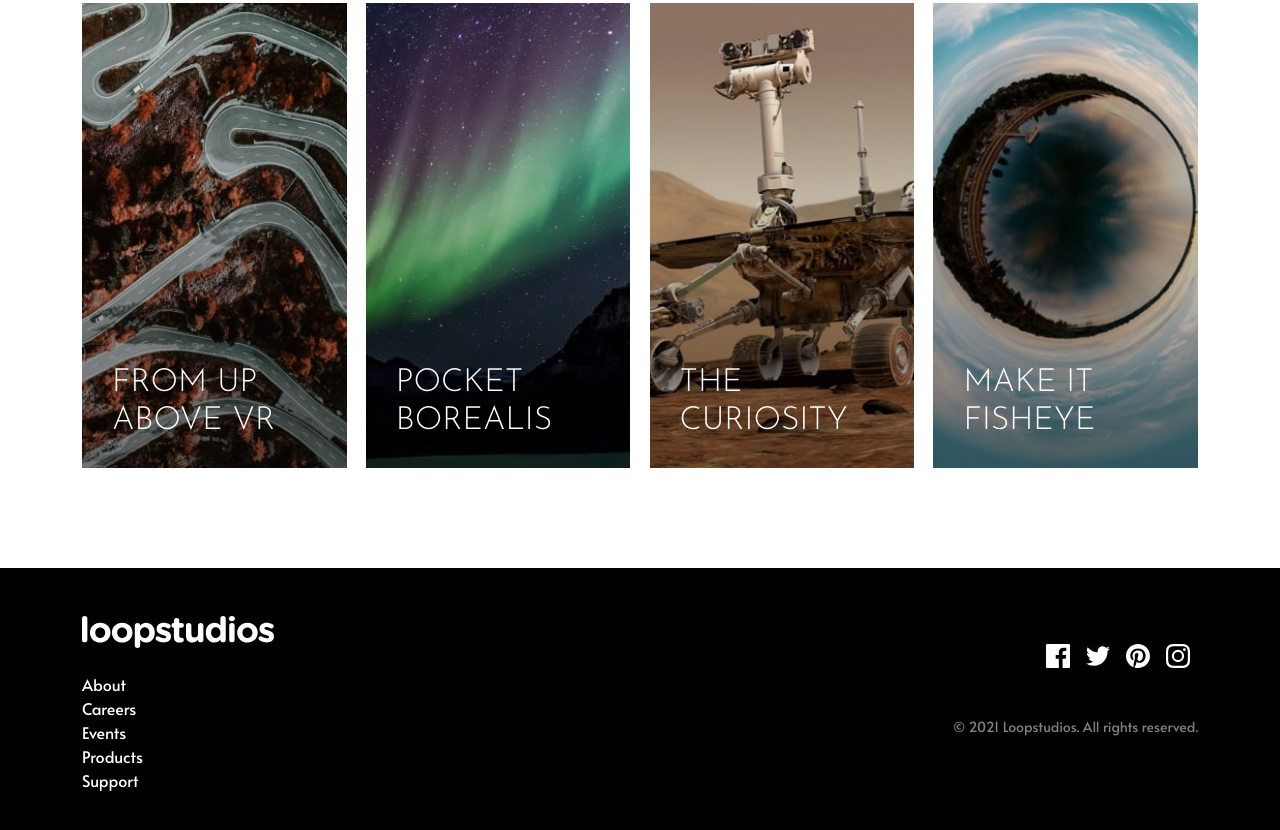
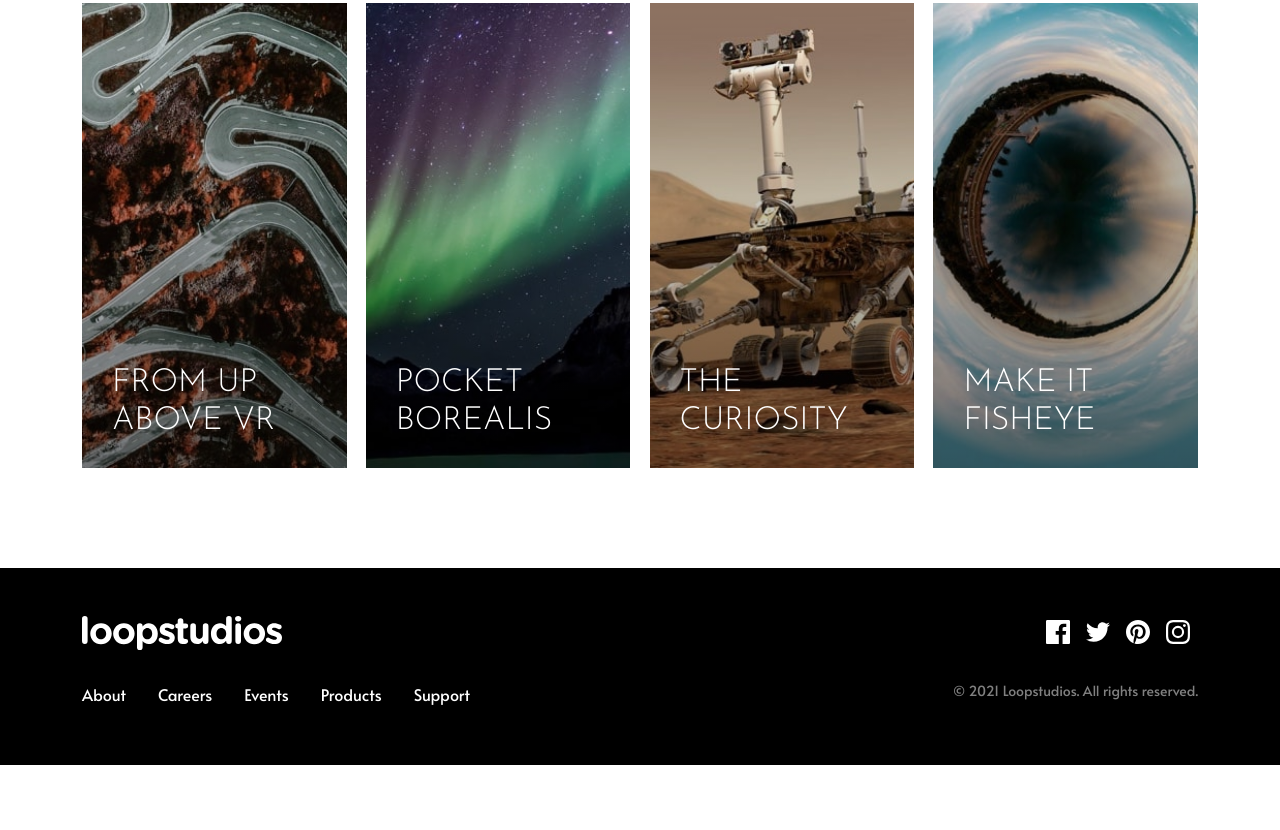
Before and after one commit to MahdiSohaily/loop-Studio, a website built with Vite: page index.html in a window 1280 px wide. Shown: the part 2217-3047 px from the top of the page. After the commit the page ends 2982 px from the top, so only its background shows below. Built offline with nearby package versions, Linux system fonts and the light colour scheme.

Commit message:
Update footer alignment

```diff
--- a/index.html
+++ b/index.html
@@ -169,9 +169,8 @@
   <footer class="bg-black py-5 ">
     <div class="container">
       <div class="row">
-        <div class="col-sm-6">
-          <img class="mb-4 img-fluid" src="./images/logo.svg" alt="website logo">
-          <div class="row">
+        <div class="col-md-6 footer-align">
+          <img class="mb-4 img-fluid" width="200" height="40" src="./images/logo.svg" alt="website logo">
             <ul class="footer-nav ">
               <li class="nav-item">
                 <a href="#about" class="nav-link text-white">About</a>
@@ -189,10 +188,9 @@
                 <a href="#support" class="nav-link text-white">Support</a>
               </li>
             </ul>
-          </div>
         </div>
-        <div class="col-sm-6 text-end pt-4">
-          <ul class=" nav list-unstyled justify-content-end">
+        <div class="col-md-6 footer-align end">
+          <ul class=" nav list-unstyled pb-1">
             <li class="nav-item px-2">
               <a href="javascript:void(0)">
                 <img src="./images/icon-facebook.svg" alt="facebook icon">
@@ -214,7 +212,7 @@
               </a>
             </li>
           </ul>
-          <p class="text-white-50 small pt-5">© 2021 Loopstudios. All rights reserved.</p>
+          <p class="text-white-50 small pt-4">© 2021 Loopstudios. All rights reserved.</p>
         </div>
       </div>
     </div>
--- a/src/scss/styles.scss
+++ b/src/scss/styles.scss
@@ -131,7 +131,35 @@ $theme-colors: (
 
 
 // footer section styles
+.footer-align {
+  display: flex;
+  flex-direction: column;
+  justify-content: center;
+  align-items: center;
+  gap: 0.5rem;
+}
 
 .footer-nav {
   list-style-type: none;
+  padding: 0;
+  margin: 0;
+  display: flex;
+  flex-direction: column;
+  gap: 2rem;
 }
+
+.end {
+  justify-content: end;
+  align-items: flex-end !important;
+}
+
+@media screen and (min-width: 50em) {
+  .footer-align {
+    justify-content: flex-start;
+    align-items: start;
+  }
+
+  .footer-nav {
+    flex-direction: row;
+  }
+}
```
Also changed, not shown: public/css/styles.css, 1 other file.
